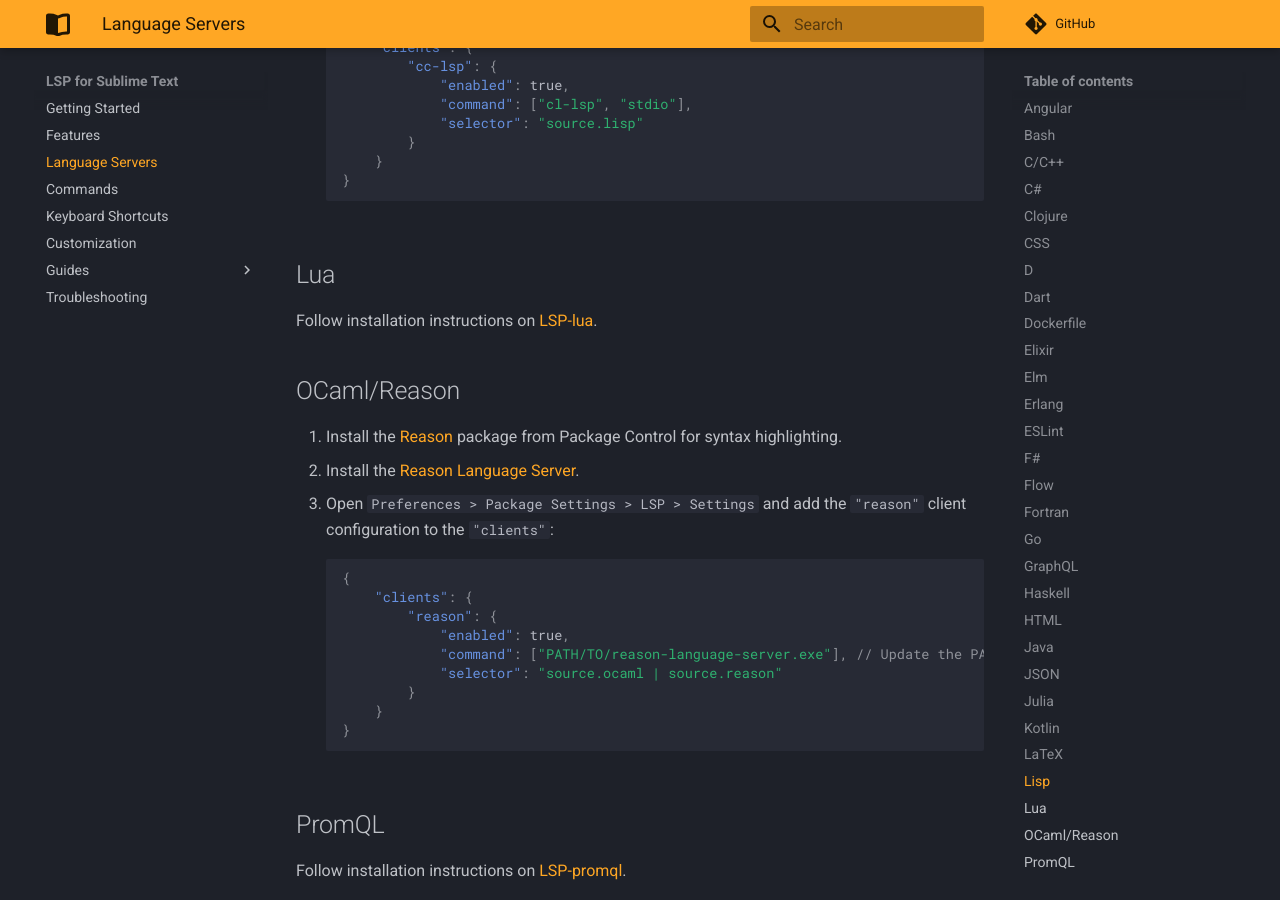
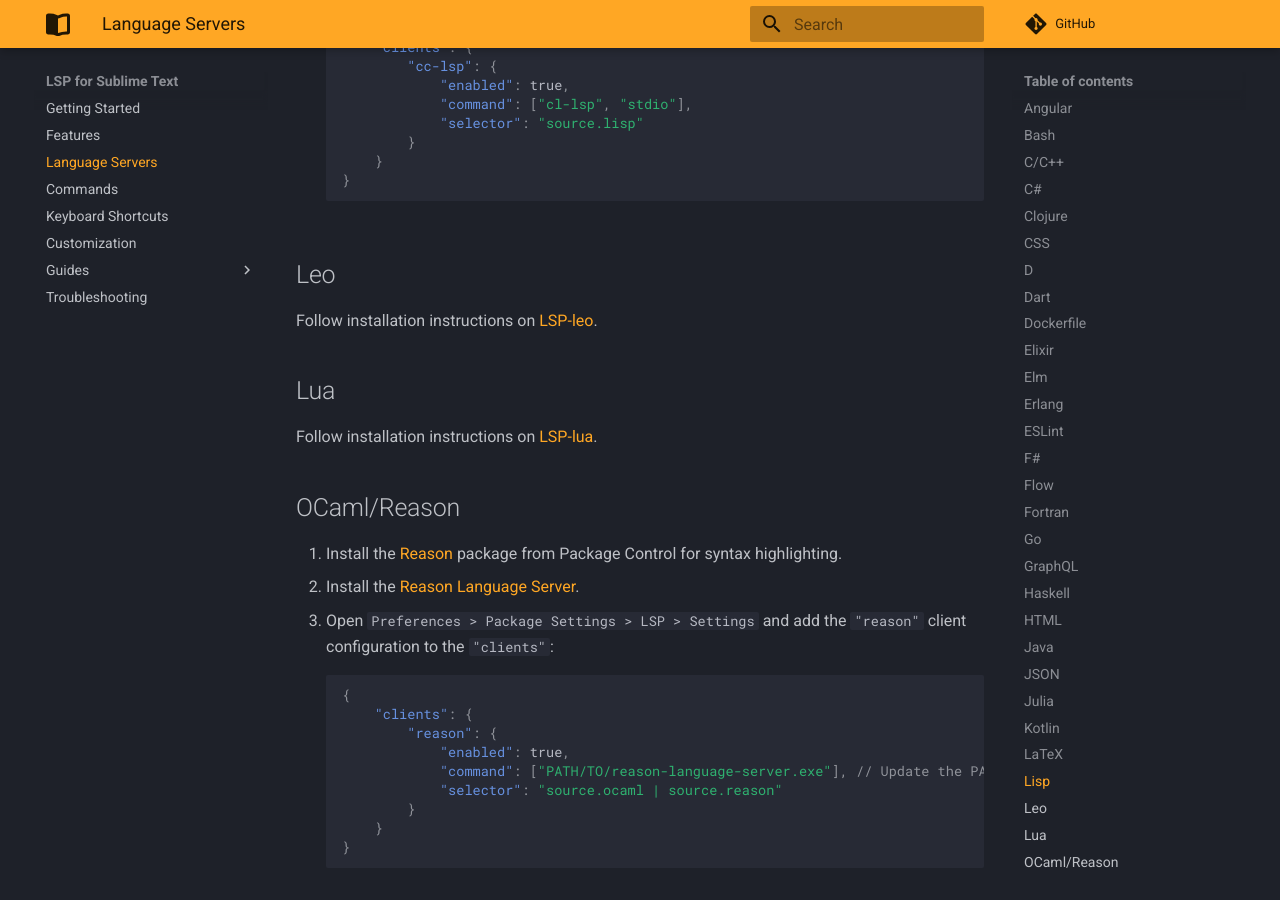
Before and after one commit to sublimelsp/LSP, an MkDocs documentation site: the page built from docs/src/language_servers.md, in a window 1280 px wide and 900 px high, scrolled down 7584 px. Built offline with MkDocs 1.6.1 and Material for MkDocs 9.7.7, drawn with Linux system fonts in a browser that asks for light colours; comment, search, counter and statistics services are not loaded.

Commit message:
document LSP-leo

````diff
--- a/docs/src/language_servers.md
+++ b/docs/src/language_servers.md
@@ -309,6 +309,10 @@
     }
     ```
 
+## Leo
+
+Follow installation instructions on [LSP-leo](https://github.com/sublimelsp/LSP-leo).
+
 ## Lua
 
 Follow installation instructions on [LSP-lua](https://github.com/sublimelsp/LSP-lua).
````
